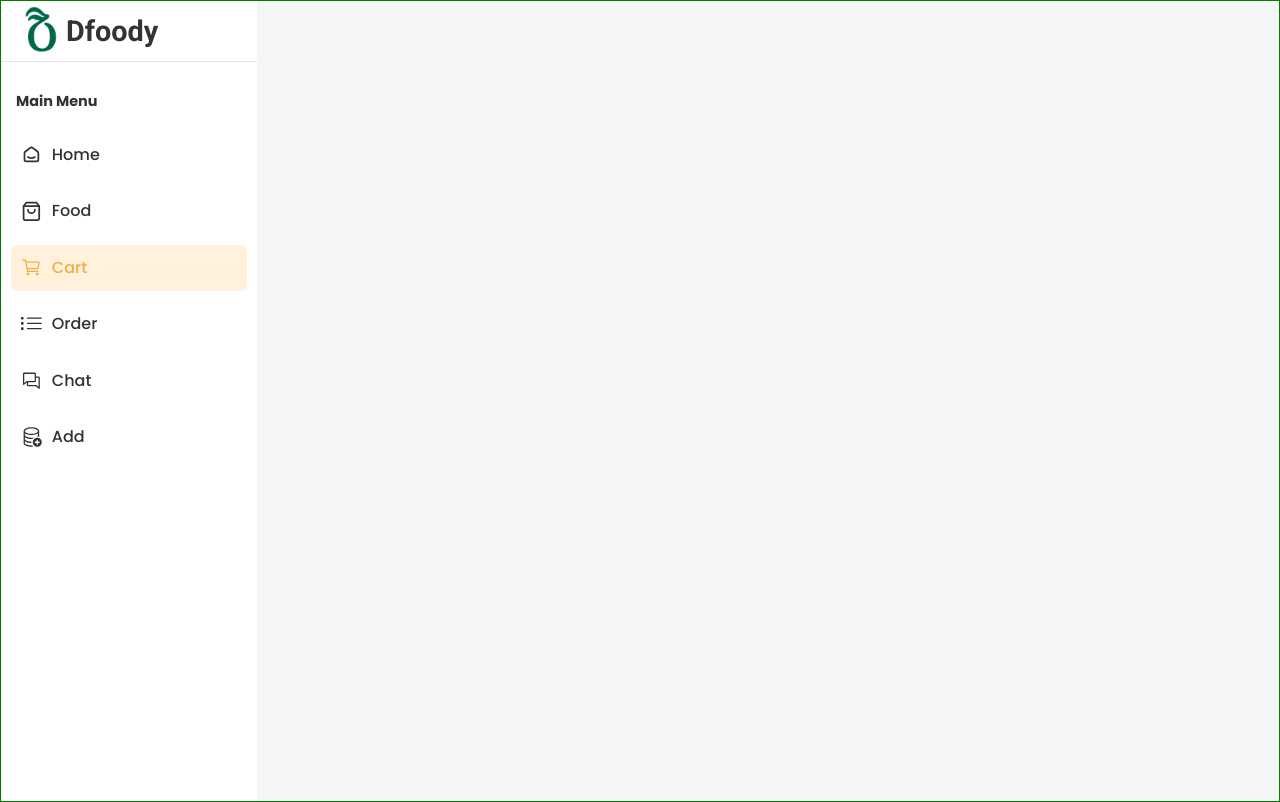
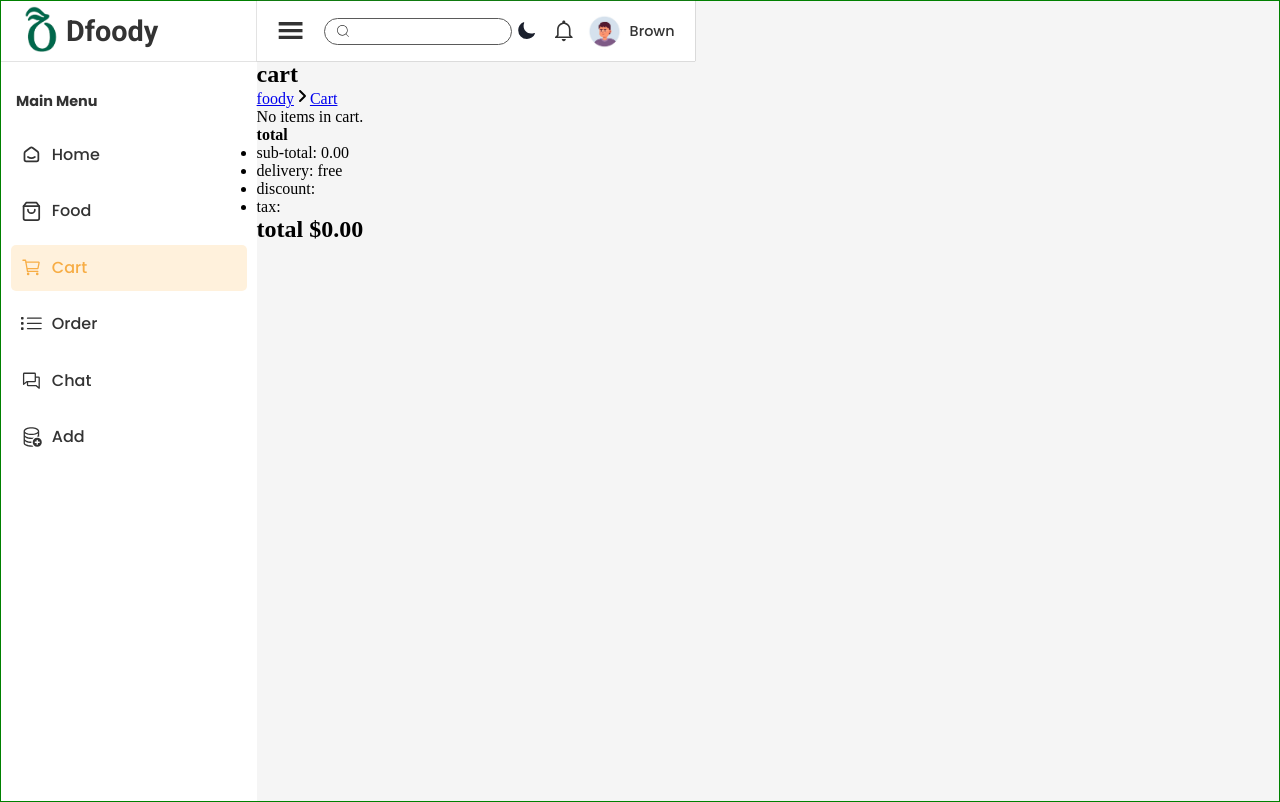
Before and after one commit to HiiDev01/dfood, a React (Vite) app: page /Cart in a window 1280 px wide. Built offline with nearby package versions, Linux system fonts and the light colour scheme.

Commit message:
may commit

```diff
--- a/data/db.json
+++ b/data/db.json
@@ -174,7 +174,7 @@
       "status": "pending",
       "date": "2025-04-12",
       "name": "",
-      "quantity": 18
+      "quantity": 39
     },
     {
       "id": "2",
@@ -191,7 +191,7 @@
       "productId": 3,
       "name": "Chicken",
       "price": 6.49,
-      "quantity": 3
+      "quantity": 4
     },
     {
       "id": "2d59",
@@ -207,7 +207,7 @@
       "productId": 2,
       "name": "Pizza",
       "price": 19.98,
-      "quantity": 3
+      "quantity": 5
     },
     {
       "id": "0f99",
@@ -224,6 +224,14 @@
       "name": "berbecue",
       "price": 3.99,
       "quantity": 1
+    },
+    {
+      "id": "c504",
+      "userId": 1,
+      "productId": "12",
+      "name": "shawarma",
+      "price": 3.49,
+      "quantity": 3
     }
   ]
 }
--- a/src/App.jsx
+++ b/src/App.jsx
@@ -6,6 +6,7 @@ import Sidebar from './components/Sidebar'
 import Home from './pages/Home';
 import AddFood from './components/AddFood';
 import Food from './pages/Food';
+import Cart from './pages/Cart';
 
 function App() {
 
@@ -19,6 +20,7 @@ function App() {
           <Route path='/' element={<Home/>}/>
           <Route path='/add-food' element={<AddFood/>}/>
           <Route path='/Food' element={<Food/>}/>
+          <Route path='/Cart' element={<Cart/>}/>
         </Routes>
       </div>
       </CartProvider>
--- a/src/components/CartContext.jsx
+++ b/src/components/CartContext.jsx
@@ -10,11 +10,47 @@ export const CartProvider = ({children})=>{
   const [cart, setCart] = useState([])
 
   const addToCart = (item)=>{
-    setCart((prevCart)=> [...prevCart, item])
-  }
+    const exists = cart.find((i) => i.id === item.id);
+    if(exists){
+      setCart(
+        cart.map((i)=>
+          i.id === item.id ? {...i, quantity: i.quantity +1} : i
+      )
+    );
+    }else{
+      setCart([...cart, {...item, quantity: 1}]);
+    }
+  };
+
+  const increaseQty = (id) => {
+    setCart(
+      cart.map((item) =>
+        item.id === id ? { ...item, quantity: item.quantity + 1 } : item
+      )
+    );
+  };
+
+  const decreaseQty = (id) => {
+    setCart(
+      cart.map((item) =>
+        item.id === id
+          ? { ...item, quantity: item.quantity > 1 ? item.quantity - 1 : 1 }
+          : item
+      )
+    );
+  };
+
+  const removeItem = (id) => {
+    setCart(cart.filter((item) => item.id !== id));
+  };
+
+  const clearCart = () => {
+    setCart([]);
+  };
+
 
   return (
-    <CartContext.Provider value={{cart, addToCart}}>
+    <CartContext.Provider value={{cart, addToCart, increaseQty, decreaseQty, removeItem, clearCart}}>
       {children}
     </CartContext.Provider>
   )
--- a/src/pages/Cart.jsx
+++ b/src/pages/Cart.jsx
@@ -1,9 +1,77 @@
 import React from 'react'
+import { useCart } from '../components/CartContext'
+import Navbar from '../components/Navbar';
+import { Link } from 'react-router-dom';
+import { FaAngleRight } from "react-icons/fa6";
+import { AiOutlineDelete } from "react-icons/ai";
 
 const Cart = () => {
+  const {cart, increaseQty, decreaseQty, removeItem, clearCart} = useCart();
+
+  const total = cart.reduce((sum, item) => sum + item.price * item.quantity, 0);
+
+  const handleCheckOut = () =>{
+    alert("your order have been place")
+    clearCart();
+  }
+
   return (
     <div className='cart'>
+      <Navbar/>
+      <div className='cart-wrapper'>
+        <div>
 
+          <h2>cart</h2>
+          <div>
+            <Link to= "#">foody</Link>
+            <span><FaAngleRight /></span>
+            <Link to="#">Cart</Link>
+          </div>
+
+          <div>
+            <div>
+              {cart.length === 0 ? (
+                <p>No items in cart.</p>
+              ) : (
+                <>
+                  {cart.map((item) =>(
+                    <li>
+                      <div>
+                        {/*<img src={item.image} alt={item.name} />*/}
+                        <h4>{item.name}</h4>
+                        <p>{item.price}</p>
+                      </div>
+
+                      <div>
+                        <div>
+                          <button onClick={()=> removeItem(item.id)}><AiOutlineDelete /></button>
+                          <button onClick={()=> decreaseQty(item.id)}>-</button>
+                          <span>{item.quantity}</span>
+                          <button onClick={()=> increaseQty(item.id)}>+</button>
+                        </div>
+                        <h4>sub-total : <span>{item.price}</span></h4>
+                      </div>
+                    </li>
+                  ))}
+                </>
+               )}
+            </div>
+
+            <div>
+              <h4>total</h4>
+              <ul>
+                <li>sub-total: <span>{total.toFixed(2)}</span></li>
+                <li>delivery: <span>free</span></li>
+                <li>discount: <span></span></li>
+                <li>tax: <span></span></li>
+              </ul>
+              <h2>total <span>${total.toFixed(2)}</span></h2>
+            </div>
+          </div>
+
+        </div>
+
+      </div>
     </div>
   )
 }
--- a/src/pages/Food.jsx
+++ b/src/pages/Food.jsx
@@ -1,10 +1,9 @@
-import React, { useEffect } from 'react'
+import React, { useEffect,useState } from 'react'
 import Navbar from '../components/Navbar'
 import '../page_style/Food.css'
 import { Link } from 'react-router-dom'
 import { FaAngleRight } from "react-icons/fa";
 import Slider from 'react-slider';
-import { useState } from 'react';
 import { IoStar, IoStarOutline, IoStarHalf} from "react-icons/io5";
 import SearchBox from '../components/SearchBox';
 import RatingStar from '../components/RatingStar';
@@ -46,14 +45,11 @@ const Food = () => {
 
   const handleAddToCart = async (foods)=>{
     if(isLoggedIn){
-      const res = await fetch(`http://localhost:5000/orders?userId=${userId}&productIds=${foods.id}`)
+      const res = await fetch(`http://localhost:5000/orders?userId=${userId}&productId=${foods.id}`)
       const existItem = await res.json()
 
       if(existItem.length > 0){
-        const updateItem = {
-          ...existItem[0],
-          quantity: existItem[0].quantity + 1
-        };
+        const updateItem = {...existItem[0], quantity: existItem[0].quantity + 1};
         await fetch(`http://localhost:5000/orders/${existItem[0].id}`,
           {
             method: "PUT",
@@ -79,7 +75,7 @@ const Food = () => {
       const cart = JSON.parse(localStorage.getItem("cart")) || [];
       const index = cart.findIndex((item) => item.id === foods.id);
 
-      if(index !==  - 1){
+      if(index !==  -1){
         cart[index].quantity += 1
       }else{
         cart.push({...foods, quantity: 1});
@@ -186,7 +182,7 @@ const Food = () => {
                     <div className='foodImg'>
                       <img src={foods.image} alt={foods.name} />
                     </div>
-                    <RatingStar rating={foods.rating}/>
+                    <RatingStar rating={foods.rating ?? 0}/>
                     <p className='food-price'>${foods.price.toFixed(2)}</p>
                     <button
                     onClick={()=> handleAddToCart(foods)}
```
